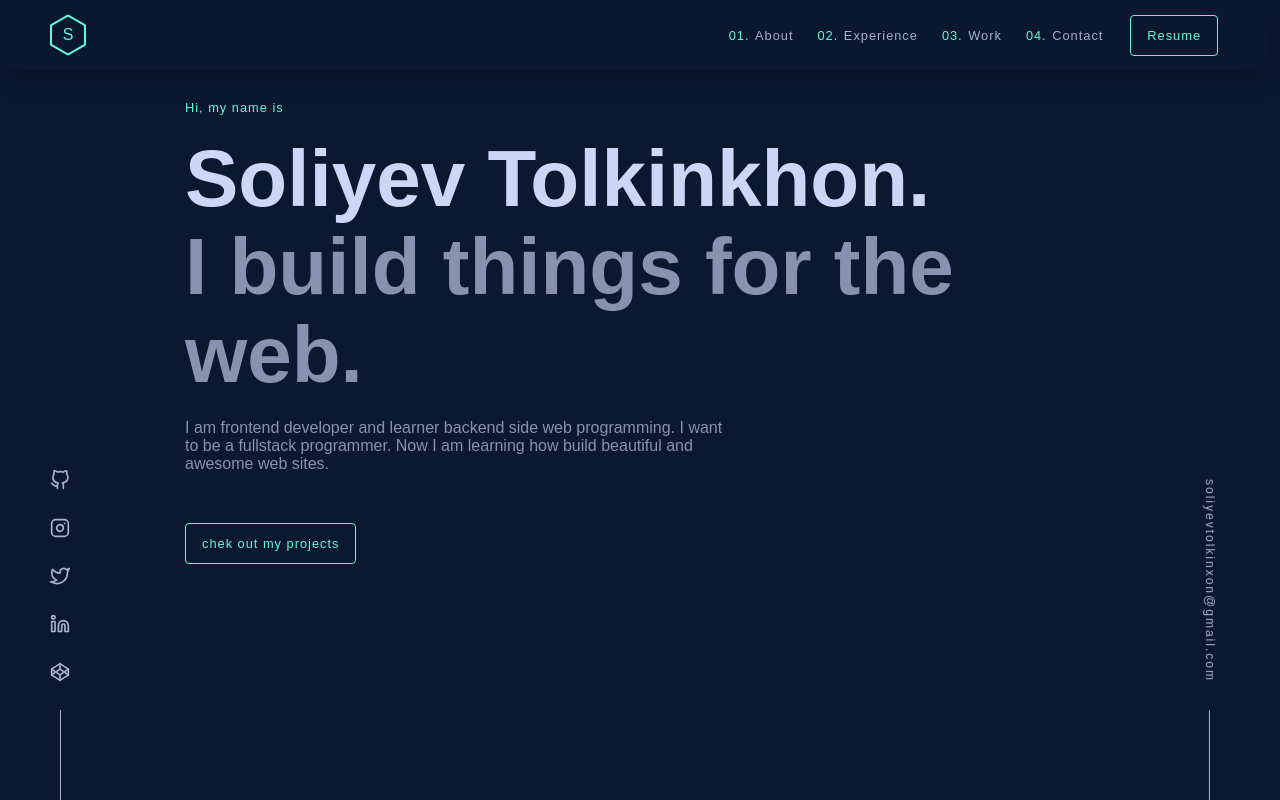
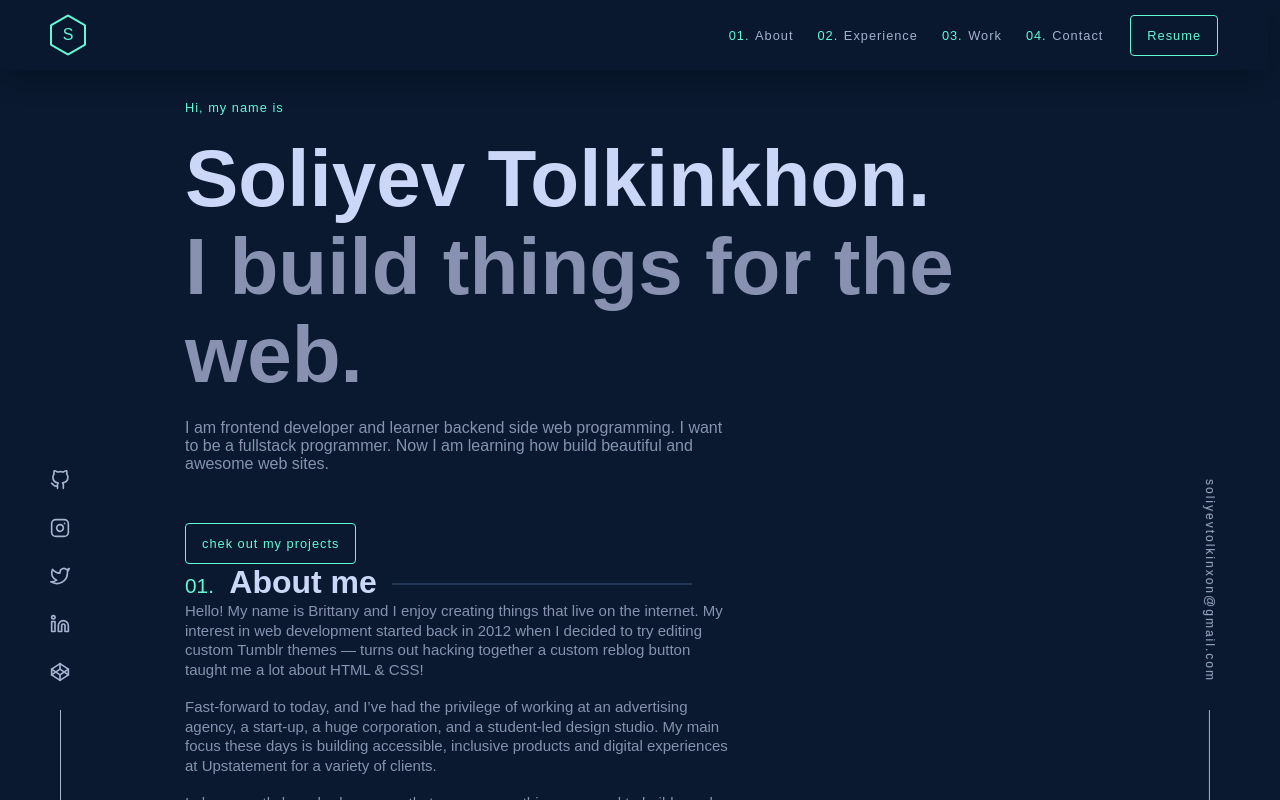
Before and after one commit to Tolkinxon/my-partfolio, a Next.js app: page / in a window 1280 px wide. Built offline with nearby package versions, Linux system fonts and the light colour scheme.

Commit message:
added about me

```diff
--- a/components/About.js
+++ b/components/About.js
@@ -1,15 +1,14 @@
 import React from 'react'
 import Image from 'next/image'
 import style from '../styles/about.module.css'
+import myImage from '../public/myImage.jpg'
 
 const About = () => {
   return (
     <div className="about">
-
       <div className={style.content}>
         <span>
-          0.1 <span>About me</span>
-          <span></span>
+          01. <span>About me</span> <span className={style.line}></span>
         </span>
         <p>
           Hello! My name is Brittany and I enjoy creating things that live on
@@ -17,6 +16,7 @@ const About = () => {
           I decided to try editing custom Tumblr themes — turns out hacking
           together a custom reblog button taught me a lot about HTML & CSS!
         </p>
+        <br />
         <p>
           Fast-forward to today, and I’ve had the privilege of working at an
           advertising agency, a start-up, a huge corporation, and a student-led
@@ -24,9 +24,11 @@ const About = () => {
           inclusive products and digital experiences at Upstatement for a
           variety of clients.
         </p>
+        <br />
+
         <p>
           I also recently launched a course that covers everything you need to
-          build a web app with the Spotify API using Node & React. <br />
+          build a web app with the Spotify API using Node & React. <br /> <br />
           Here are a few technologies I’ve been working with recently:
         </p>
 
@@ -45,7 +47,7 @@ const About = () => {
       </div>
 
       <div className={style.image_wrapper}>
-        <Image />
+        <Image src={myImage} className={style.image} />
         <div className={style.image_background}></div>
       </div>
     </div>
--- a/pages/index.js
+++ b/pages/index.js
@@ -2,6 +2,7 @@ import Head from 'next/head'
 import Navbar from '../components/Navbar'
 import Icons from '@/components/Icons'
 import Header from '../components/Header'
+import About from '../components/About'
 import { useRef, useState } from 'react'
 
 export default function Home() {
@@ -35,6 +36,7 @@ export default function Home() {
         <Icons />
         <div className="content">
           <Header />
+          <About />
         </div>
       </div>
     </>
--- a/styles/about.module.css
+++ b/styles/about.module.css
@@ -0,0 +1,35 @@
+.about {
+  display: flex;
+  justify-content: space-between;
+}
+.content {
+  width: 60%;
+  font-family: sans-serif;
+}
+
+.content > span {
+  color: #62f9d6;
+  font-size: 1.3rem;
+  font-weight: 500;
+}
+
+.content > span > span {
+  color: #ccd6f6;
+  font-size: 32px;
+  font-weight: 700;
+  margin-left: 0.6rem;
+}
+
+.line {
+  display: inline-block;
+  width: 300px;
+  border-top: 2px solid #233554;
+  margin-bottom: 0.5rem;
+  margin-left: 3rem;
+}
+
+.content p {
+  color: #8892b0;
+  font-size: 15px;
+  line-height: 1.3;
+}
--- a/styles/globals.css
+++ b/styles/globals.css
@@ -11,14 +11,13 @@
   overflow: scroll;
 }
 
-
 /**************  ALL CONTENTS PART ******/
 .content {
   margin: 0px auto;
   height: 5200px;
   width: calc(100vw - 370px);
   display: flex;
-  justify-content: center;
+  flex-direction: column;
 }
 
 /**************  ALL CONTENTS PART ******/
```
Also changed, not shown: public/myImage.jpg (added).
